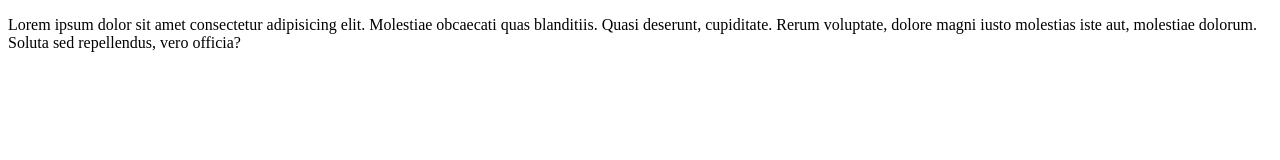
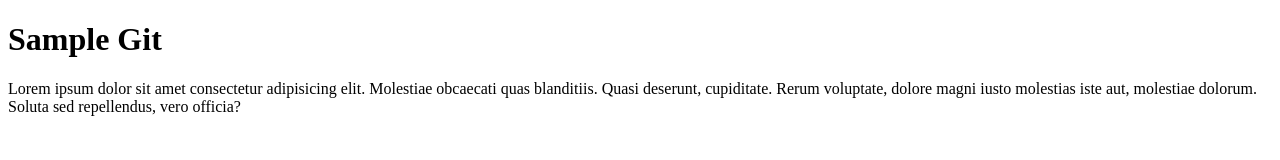
Before and after one commit to timkohai/Git-Testing, a plain HTML site: page index.html in a window 1280 px wide. Drawn offline with Linux system fonts and the light colour scheme.

Commit message:
added heading title

```diff
--- a/index.html
+++ b/index.html
@@ -5,6 +5,7 @@
     <title>Document</title>
 </head>
 <body>
+    <h1>Sample Git</h1>
     <p>Lorem ipsum dolor sit amet consectetur adipisicing elit. Molestiae obcaecati quas blanditiis. Quasi deserunt, cupiditate. Rerum voluptate, dolore magni iusto molestias iste aut, molestiae dolorum. Soluta sed repellendus, vero officia?</p>
 
 </body>
```
